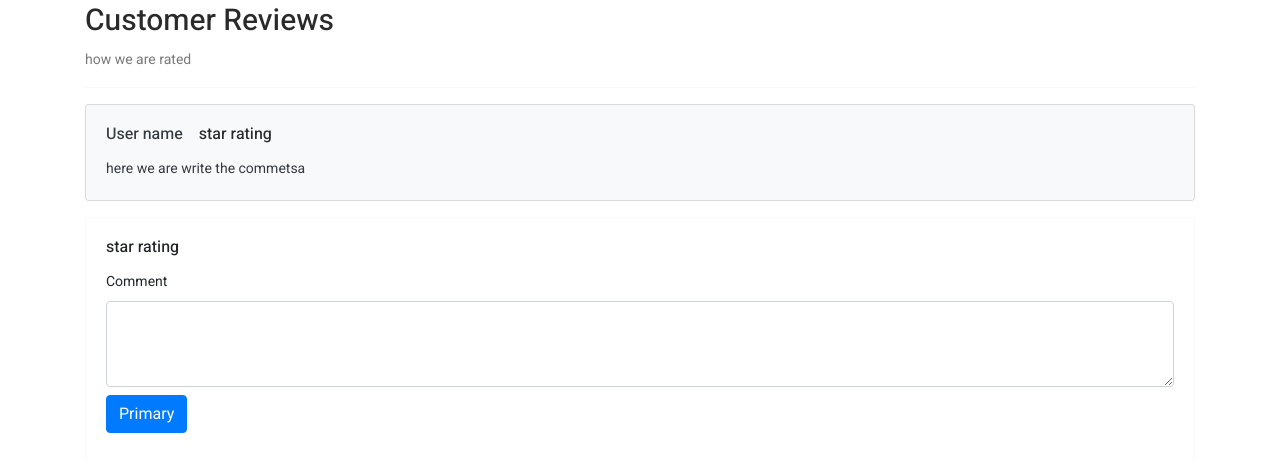
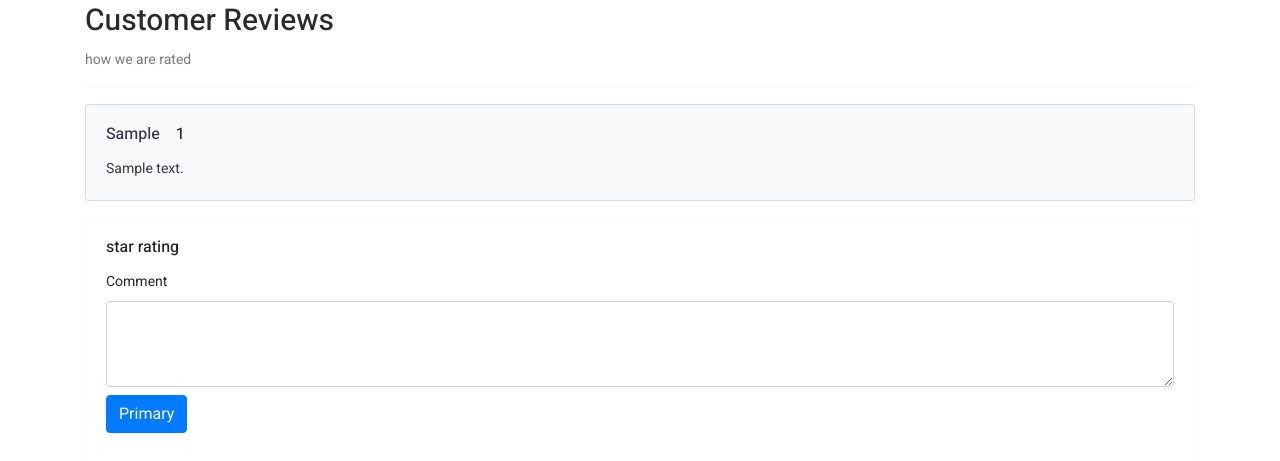
Before and after one commit to Rashicom/cyclone_ecom, a Django app: page /product/1 in a window 1280 px wide. Shown: the part 1309-1770 px from the top of the page. Run offline with Django 4.2, Linux system fonts and the light colour scheme; tables that the repository leaves empty hold one stand-in row (values such as "Sample post"); grey boxes marked "Sample" are stand-in pictures; parts of the project's set-up code (start-up, migrations or seed data) failed here and were passed over; some libraries are stand-ins or nearby versions.

Commit message:
comment api compleated

```diff
--- a/home/views.py
+++ b/home/views.py
@@ -261,8 +261,9 @@ class cyclone_product(View):
         product_dscpn = product_description.objects.get(product_id = product_instence)
         product_first_pic = product_image.objects.filter(category_id = product_details).values('product_image')[:1][0]['product_image']
         product_pics = product_image.objects.filter(category_id = product_details)[1:]
+        product_reviews = product_review.objects.filter(category_id = product_details).values('star_rank','product_comment','review_date','email__first_name')
 
-        return render(request,'cyclone_product.html',{"product_details":product_details,'product_dscpn':product_dscpn,'product_pics':product_pics,'product_first_pic':product_first_pic,'category_id':category_id})
+        return render(request,'cyclone_product.html',{"product_details":product_details,'product_dscpn':product_dscpn,'product_pics':product_pics,'product_first_pic':product_first_pic,'category_id':category_id,"product_reviews":product_reviews})
 
 
 
--- a/templates/home/cyclone_product.html
+++ b/templates/home/cyclone_product.html
@@ -187,15 +187,19 @@
           <div class="card text-dark bg-light mb-3">
 
             <!-- comment iterate start -->
+            {% if product_reviews %}
+            {% for review in product_reviews %}
 
             <div class="card-body">
               <div class="d-flex">
-                <h5 class="card-title">User name</h5>
-                <h5 class="mx-3">star rating</h5>
+                <h5 class="card-title">{{review.email__first_name}}</h5>
+                <h5 class="mx-3">{{review.star_rank}}</h5>
               </div>
-              <p class="card-text">here we are write the commetsa</p>
+              <p class="card-text">{{review.product_comment}}</p>
             </div>
 
+            {% endfor %}
+            {% endif %}
             <!-- comment iterate end -->
 
           </div>
@@ -240,8 +244,9 @@
           success: function(data) {
             console.log("success")
             console.log(data.status)
-
-
+            if (data.status == 200) {
+              toastr.info(data.message,{timeOut: 500})
+            }
 
           }
         })
```
